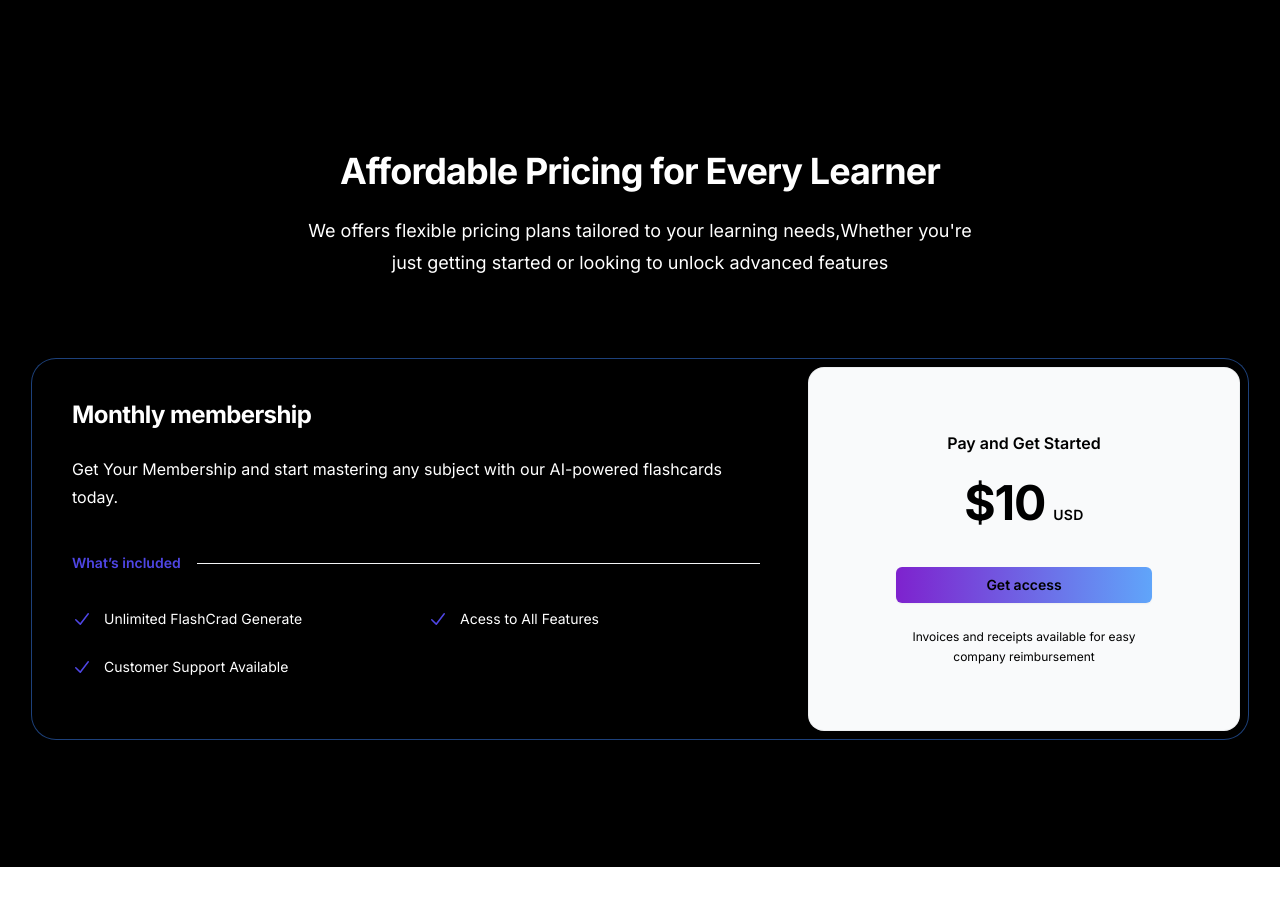
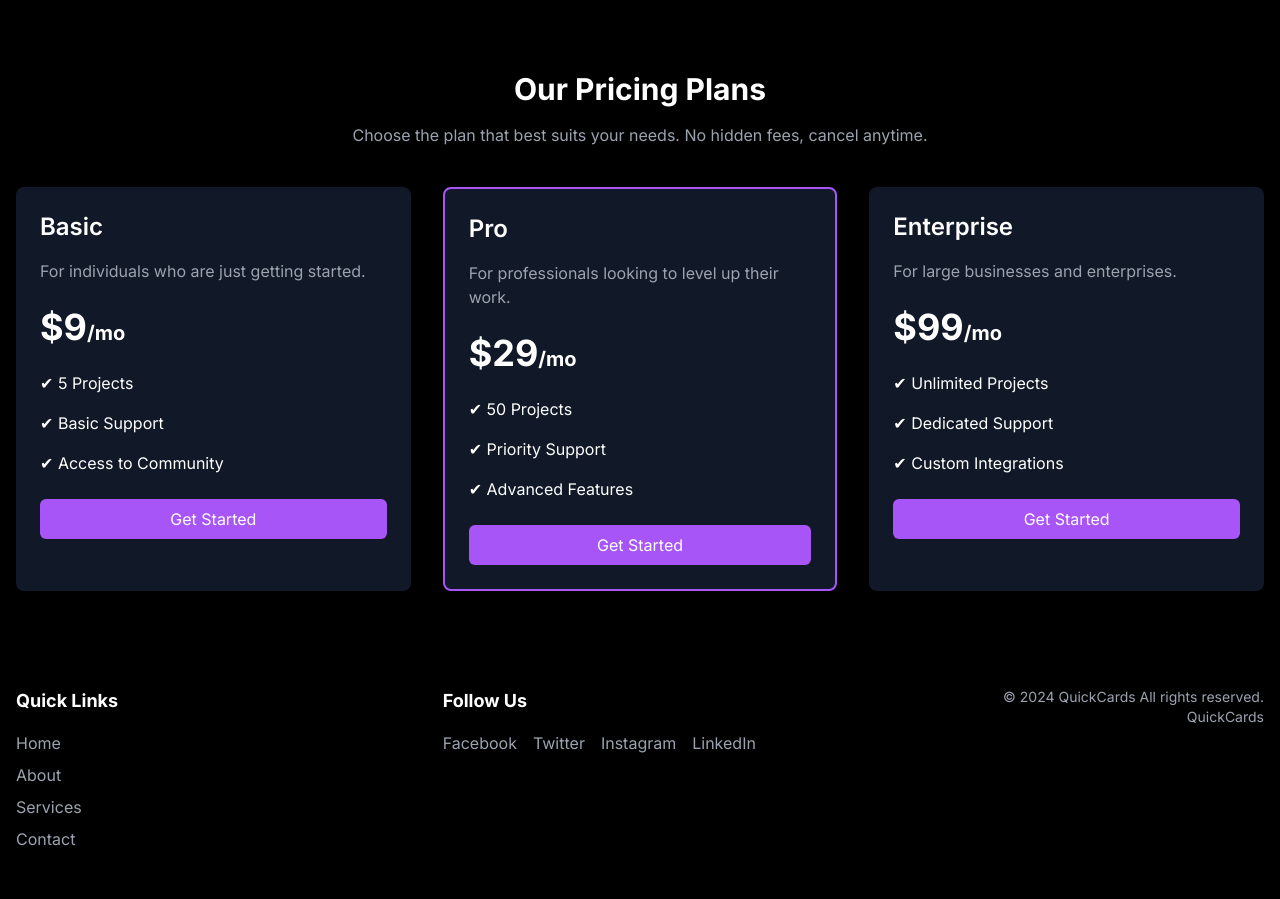
Before and after one commit to MaryamArif7/FlashCard, a Next.js app: page / in a window 1280 px wide. Shown: the part 780-1679 px from the top of the page. Before the commit the page ends 1647 px from the top, so only its background shows below. Built offline with nearby package versions, Linux system fonts and the light colour scheme; no server answers.

Commit message:
fixed cards error

```diff
--- a/package.json
+++ b/package.json
@@ -12,6 +12,7 @@
     "@clerk/nextjs": "^5.3.1",
     "@emotion/react": "^11.13.0",
     "@emotion/styled": "^11.13.0",
+    "@google/generative-ai": "^0.21.0",
     "@heroicons/react": "^2.1.5",
     "@mui/material": "^5.16.7",
     "@radix-ui/react-icons": "^1.3.0",
@@ -28,6 +29,7 @@
     "openai": "^4.55.7",
     "react": "^18",
     "react-dom": "^18",
+    "react-router-dom": "^6.27.0",
     "stripe": "^16.7.0",
     "tailwind-merge": "^2.5.2",
     "tailwindcss-animate": "^1.0.7"
--- a/src/app/page.js
+++ b/src/app/page.js
@@ -1,14 +1,23 @@
 "use client";
 import Navbar from "../componetss/Navbar";
-import Pricing from "../componetss/Pricing"
-import Features from '../componetss/Features'
+import Pricing from "../componetss/Pricing";
+import Features from "../componetss/Features";
 import { motion } from "framer-motion";
+import { useRouter } from "next/navigation";
 import React from "react";
+
 const titleVariants = {
   hidden: { opacity: 0, scale: 0.8 },
   visible: { opacity: 1, scale: 1 },
 };
+
 export default function Home() {
+  const router = useRouter();
+
+  const navigateToGenerate = () => {
+    router.push("/generate");
+  };
+
   return (
     <div className="bg-black min-h-screen">
       <Navbar />
@@ -24,21 +33,68 @@ export default function Home() {
         </motion.h1>
         <p className="text-white text-2xl mt-5 text-center">
           Here to make studying fun with the power of AI to <br />
-            master anysubject with minimal effort
+          master any subject with minimal effort
         </p>
         <div className="flex justify-center items-center">
-          <button className=" mt-5 bg-gradient-to-r from-purple-700 to to-blue-400 hover:bg-blue-700 text-white font-bold py-3 px-6 rounded-lg transition duration-300">
+          <button
+            onClick={navigateToGenerate}
+            className="mt-5 bg-gradient-to-r from-purple-700 to-blue-400 hover:bg-blue-700 text-white font-bold py-3 px-6 rounded-lg transition duration-300"
+          >
             Get Started
           </button>
         </div>
       </div>
       <div className="ml-32 mr-32 mt-28">
         <h1 className="text-4xl text-white text-center">Features</h1>
-      <Features />
+        <Features />
       </div>
       <div>
         <Pricing />
       </div>
+      <footer className="bg-black text-gray-400 py-12">
+        <div className="max-w-7xl mx-auto px-4">
+          <div className="grid grid-cols-1 md:grid-cols-3 gap-8">
+            <div>
+              <h4 className="text-lg font-bold text-white mb-4">Quick Links</h4>
+              <ul className="space-y-2">
+                <li>
+                  <a href="#" className="hover:text-purple-500 transition duration-300">Home</a>
+                </li>
+                <li>
+                  <a href="/" className="hover:text-purple-500 transition duration-300">About</a>
+                </li>
+                <li>
+                  <a href="/" className="hover:text-purple-500 transition duration-300">Services</a>
+                </li>
+                <li>
+                  <a href="/" className="hover:text-purple-500 transition duration-300">Contact</a>
+                </li>
+              </ul>
+            </div>
+            <div>
+              <h4 className="text-lg font-bold text-white mb-4">Follow Us</h4>
+              <ul className="flex space-x-4">
+                <li>
+                  <a href="/" className="hover:text-purple-500 transition duration-300">Facebook</a>
+                </li>
+                <li>
+                  <a href="#" className="hover:text-purple-500 transition duration-300">Twitter</a>
+                </li>
+                <li>
+                  <a href="#" className="hover:text-purple-500 transition duration-300">Instagram</a>
+                </li>
+                <li>
+                  <a href="/" className="hover:text-purple-500 transition duration-300">LinkedIn</a>
+                </li>
+              </ul>
+            </div>
+            <div className="text-center md:text-right">
+              <p className="text-sm">&copy; 2024 QuickCards All rights reserved.</p>
+              <p className="text-sm">QuickCards</p>
+            </div>
+          </div>
+        </div>
+      </footer>
     </div>
   );
 }
--- a/src/componetss/Pricing.jsx
+++ b/src/componetss/Pricing.jsx
@@ -1,65 +1,60 @@
 import { CheckIcon } from '@heroicons/react/20/solid'
 
-const includedFeatures = [
-  'Unlimited FlashCrad Generate',
-  'Acess to All Features',
-  'Customer Support Available',
-]
 
 export default function Pricing() {
   return (
-    <div className=" py-24 sm:py-32">
-      <div className="mx-auto max-w-7xl px-6 lg:px-8">
-        <div className="mx-auto max-w-2xl sm:text-center">
-          <h2 className="text-3xl font-bold tracking-tight text-white sm:text-4xl">Affordable Pricing for Every Learner</h2>
-          <p className="mt-6 text-lg leading-8 text-white">
-           We offers flexible pricing plans tailored to your learning needs,Whether you're just getting started or looking to unlock advanced features
-          </p>
+    <div class="bg-black py-12 px-4">
+    <div class="max-w-7xl mx-auto text-center">
+      <h2 class="text-3xl font-bold text-white">Our Pricing Plans</h2>
+      <p class="text-gray-400 mt-4">Choose the plan that best suits your needs. No hidden fees, cancel anytime.</p>
+    </div>
+
+    <div class="mt-10 grid grid-cols-1 md:grid-cols-3 gap-8 max-w-7xl mx-auto">
+      <div class="bg-gray-900 text-white rounded-lg shadow-md p-6">
+        <h3 class="text-2xl font-semibold mb-4">Basic</h3>
+        <p class="text-gray-400 mb-6">For individuals who are just getting started.</p>
+        <div class="text-4xl font-bold mb-6">
+          $9<span class="text-xl">/mo</span>
         </div>
-        <div className="mx-auto mt-16 max-w-2xl rounded-3xl ring-1 ring-white-200 sm:mt-20 lg:mx-0 lg:flex lg:max-w-none">
-          <div className="p-8 sm:p-10 lg:flex-auto">
-            <h3 className="text-2xl font-bold tracking-tight text-white">Monthly  membership</h3>
-            <p className="mt-6 text-base leading-7 text-white">
-                Get Your Membership and start mastering any subject with our AI-powered flashcards today.
-            </p>
-            <div className="mt-10 flex items-center gap-x-4">
-              <h4 className="flex-none text-sm font-semibold leading-6 text-indigo-600">What’s included</h4>
-              <div className="h-px flex-auto bg-gray-100" />
-            </div>
-            <ul
-              role="list"
-              className="mt-8 grid grid-cols-1 gap-4 text-sm leading-6 text-white sm:grid-cols-2 sm:gap-6"
-            >
-              {includedFeatures.map((feature) => (
-                <li key={feature} className="flex gap-x-3">
-                  <CheckIcon aria-hidden="true" className="h-6 w-5 flex-none text-indigo-600" />
-                  {feature}
-                </li>
-              ))}
-            </ul>
-          </div>
-          <div className="-mt-2 p-2 lg:mt-0 lg:w-full lg:max-w-md lg:flex-shrink-0">
-            <div className="rounded-2xl bg-gray-50 py-10 text-center ring-1 ring-inset ring-gray-900/5 lg:flex lg:flex-col lg:justify-center lg:py-16">
-              <div className="mx-auto max-w-xs px-8">
-                <p className="text-base font-semibold text-black">Pay and Get Started</p>
-                <p className="mt-6 flex items-baseline justify-center gap-x-2">
-                  <span className="text-5xl font-bold tracking-tight text-black">$10</span>
-                  <span className="text-sm font-semibold leading-6 tracking-wide text-black">USD</span>
-                </p>
-                <a
-                  href="#"
-                  className="mt-10 block w-full rounded-md  bg-gradient-to-r from-purple-700 to to-blue-400 hover:bg-blue-900 px-3 py-2 text-center text-sm font-semibold text-black shadow-sm  focus-visible:outline focus-visible:outline-2 focus-visible:outline-offset-2 focus-visible:outline-indigo-600"
-                >
-                  Get access
-                </a>
-                <p className="mt-6 text-xs leading-5 text-black">
-                  Invoices and receipts available for easy company reimbursement
-                </p>
-              </div>
-            </div>
-          </div>
+        <ul class="mb-6 space-y-4">
+          <li>✔ 5 Projects</li>
+          <li>✔ Basic Support</li>
+          <li>✔ Access to Community</li>
+        </ul>
+        <button class="w-full bg-purple-500 text-white py-2 rounded-md hover:bg-purple-600 transition duration-300">Get Started</button>
+      </div>
+
+
+      <div class="bg-gray-900 text-white rounded-lg shadow-md p-6 border-2 border-purple-500">
+        <h3 class="text-2xl font-semibold mb-4">Pro</h3>
+        <p class="text-gray-400 mb-6">For professionals looking to level up their work.</p>
+        <div class="text-4xl font-bold mb-6">
+          $29<span class="text-xl">/mo</span>
         </div>
+        <ul class="mb-6 space-y-4">
+          <li>✔ 50 Projects</li>
+          <li>✔ Priority Support</li>
+          <li>✔ Advanced Features</li>
+        </ul>
+        <button class="w-full bg-purple-500 text-white py-2 rounded-md hover:bg-purple-600 transition duration-300">Get Started</button>
+      </div>
+
+
+      <div class="bg-gray-900 text-white rounded-lg shadow-md p-6">
+        <h3 class="text-2xl font-semibold mb-4">Enterprise</h3>
+        <p class="text-gray-400 mb-6">For large businesses and enterprises.</p>
+        <div class="text-4xl font-bold mb-6">
+          $99<span class="text-xl">/mo</span>
+        </div>
+        <ul class="mb-6 space-y-4">
+          <li>✔ Unlimited Projects</li>
+          <li>✔ Dedicated Support</li>
+          <li>✔ Custom Integrations</li>
+        </ul>
+        <button class="w-full bg-purple-500 text-white py-2 rounded-md hover:bg-purple-600 transition duration-300">Get Started</button>
       </div>
     </div>
+  </div>
+
   )
 }
```
Also changed, not shown: src/app/api/generate/route.js (+35 -38 lines), 1 other file (tests, documents, lock files or other folders).
